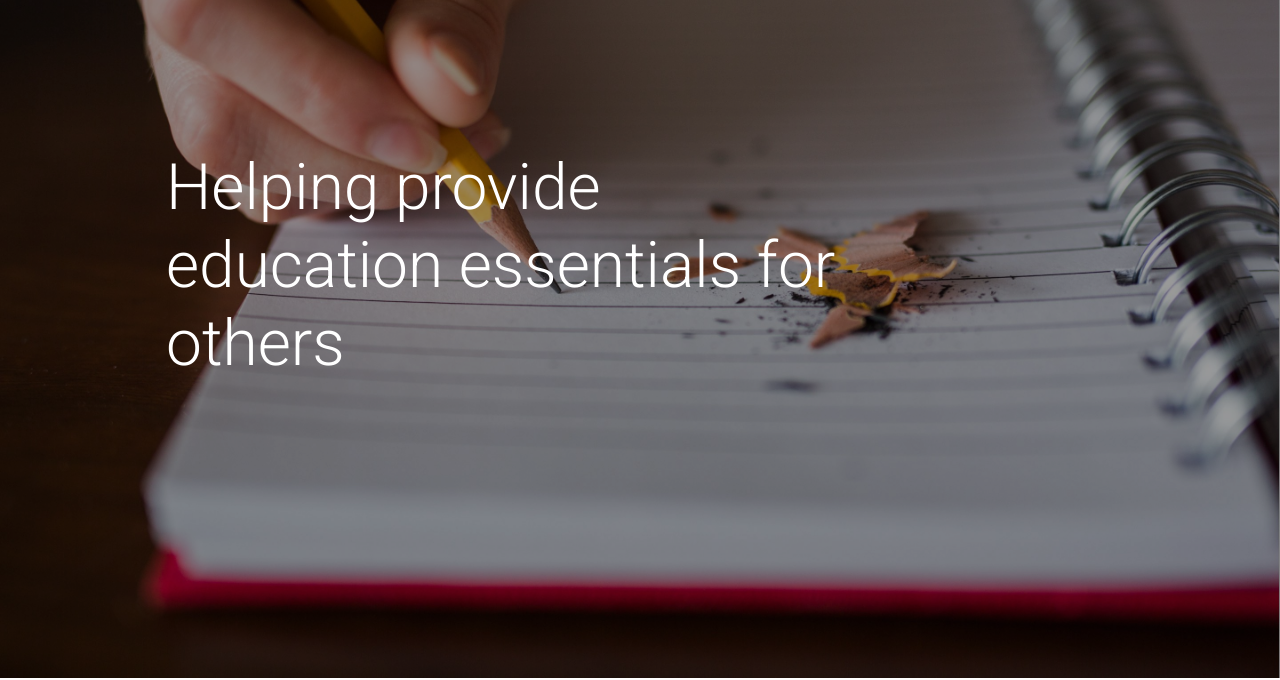
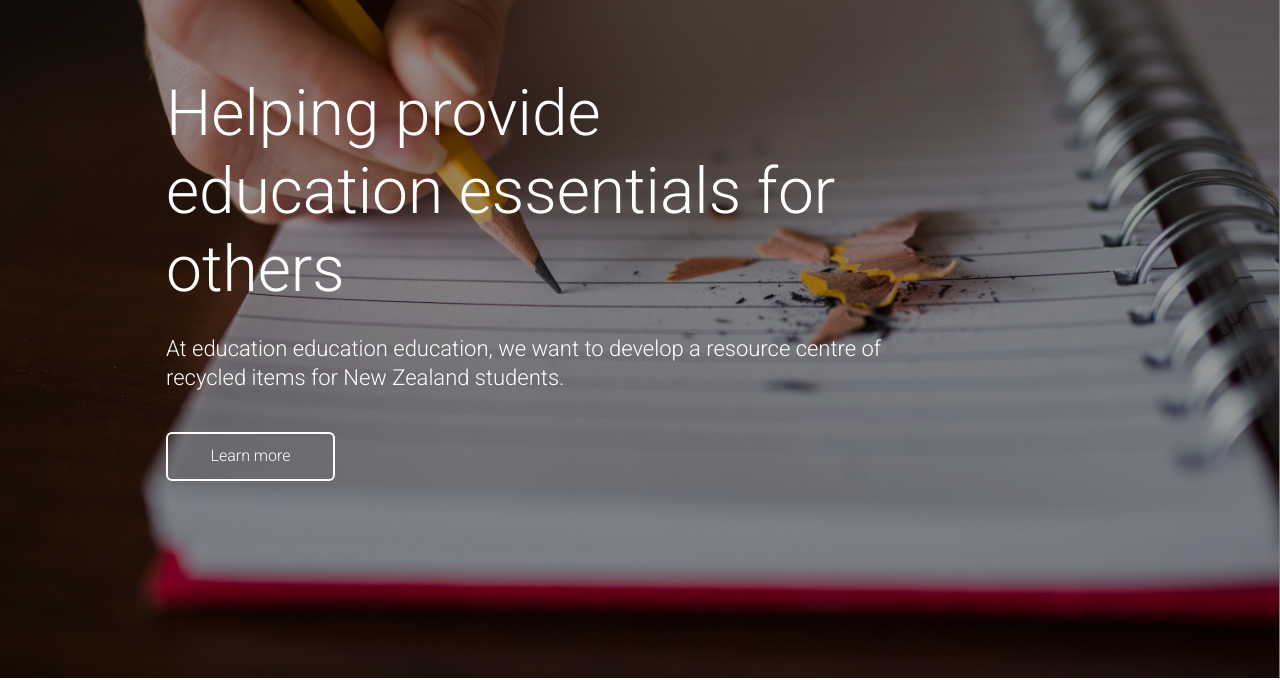
Before and after one commit to Sze-warrior/education-website, a website: page index.html in a window 1280 px wide. Shown: the part 122-802 px from the top of the page. Drawn offline with nearby package versions, Linux system fonts and the light colour scheme.

Commit message:
Added new button styling
Added new button styling

```diff
--- a/index.html
+++ b/index.html
@@ -39,7 +39,14 @@
       <div class="hero-overlay"></div>
       <div class="hero-content">
         <div class="hero-title">
+
           <h1>Helping provide education essentials for others</h1>
+          <h3 class="hero-secondary-title">At education education education, we want to develop a resource centre of recycled items for New Zealand students.</h3>
+
+          <div class="btn-ghost">
+            Learn more
+          </div>
+
         </div>
       </div>
     </div>
--- a/sass/_variables.scss
+++ b/sass/_variables.scss
@@ -48,7 +48,7 @@ $line-height-mobile-h2: 33px;
 
 //h3
 $font-size-desktop-h3: 22px;
-$line-height-desktop-h3: 25px;
+$line-height-desktop-h3: 29px;
 
 $font-size-mobile-h3: 18px;
 $line-height-mobile-h3: 24px;
@@ -62,7 +62,8 @@ $btn-desktop-size: 22px;
 $btn-line-height-desktop: 29px;
 $btn-mobile-size: 18px;
 $btn-line-height-mobile: 24px;
-
+$btn-width: 165px;
+$btn-height: 45px;
 
 
 //Media queries
--- /dev/null
+++ b/sass/modules/_buttons.scss
@@ -0,0 +1,11 @@
+.btn-ghost{
+	width: $btn-width;
+	height: $btn-height;
+	border: 2px solid white;
+	text-align: center;
+	background: transparent;
+    border: 2px solid white;
+    text-align: center;
+    border-radius: 6px;
+    line-height: 44px;
+}
--- a/sass/modules/_hero.scss
+++ b/sass/modules/_hero.scss
@@ -60,3 +60,7 @@
 		width: 100%;
 	}
 }
+
+.hero-secondary-title{
+	margin-bottom: 40px;
+}
--- a/sass/modules/_layout.scss
+++ b/sass/modules/_layout.scss
@@ -38,6 +38,7 @@ h3{
 	font-weight: $font-weight-light;
 	font-size: $font-size-desktop-h3;
 	line-height: $line-height-desktop-h3;
+	margin-top: 0;
 
 	@media screen and (max-width: $mobile-media){
 		line-height: $line-height-mobile-h3;
--- a/sass/modules/_modules.scss
+++ b/sass/modules/_modules.scss
@@ -1,4 +1,5 @@
 @import "header.scss";
+@import "buttons.scss";
 @import "hero.scss";
 @import "layout.scss";
 @import "split-layout.scss";
```
Also changed, not shown: css/styles.css, images/pencils.jpg (added).
